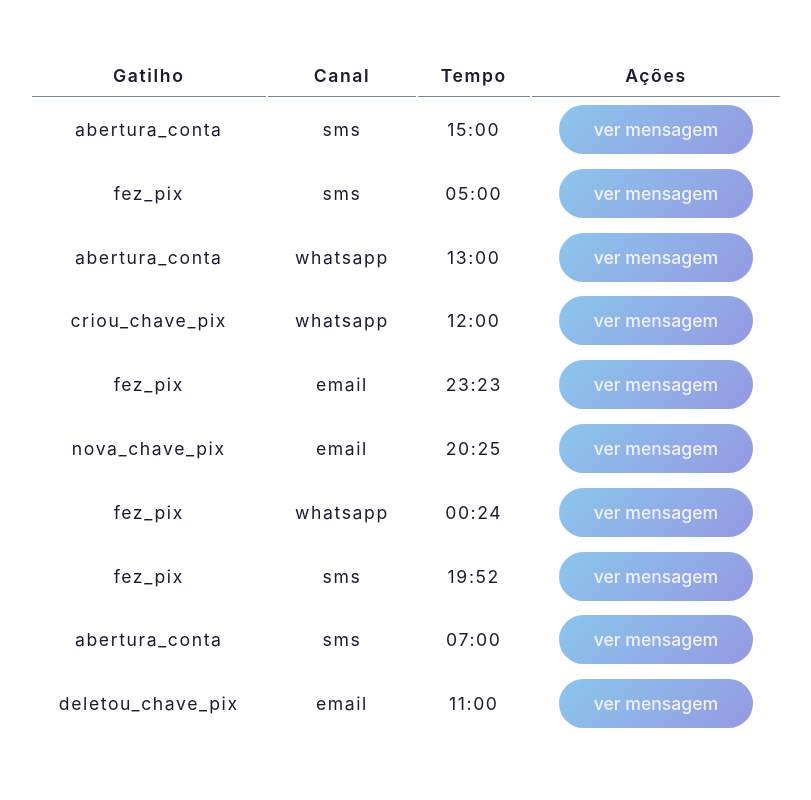
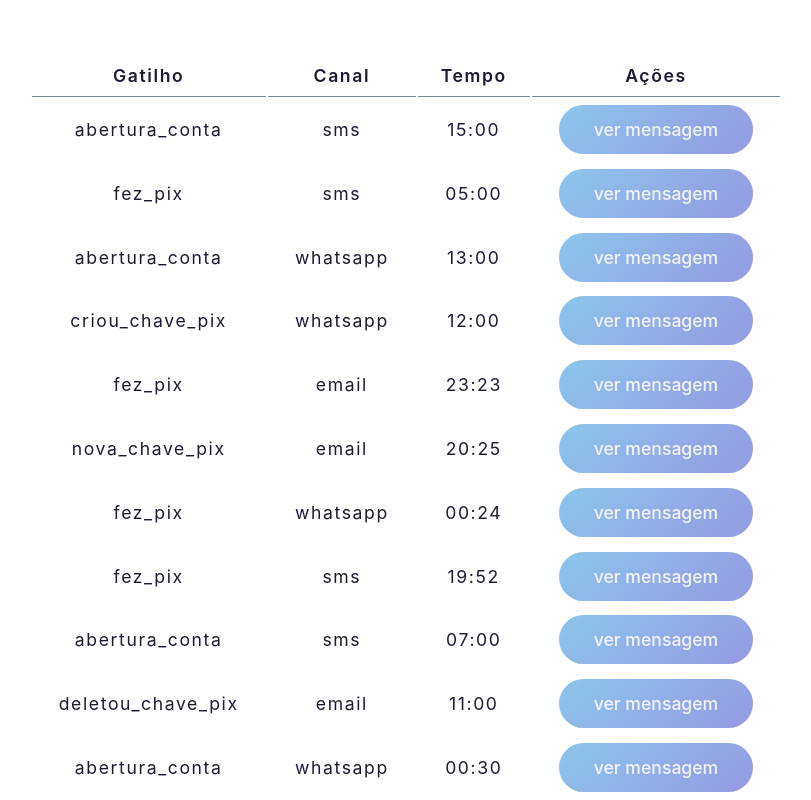
Before and after one commit to mrcomputer2018/projeto2, a React (Create React App) app: page / in a window 1280 px wide. Shown: the part 275-1075 px from the top of the page, without its empty margins (234-1045 px from the left). Before the commit the page ends 1011 px from the top, so only its background shows below. Built offline with nearby package versions, Linux system fonts and the light colour scheme; data requests are answered from the project's data file.

Commit message:
limpeza de campos

```diff
--- a/src/data/server.json
+++ b/src/data/server.json
@@ -69,6 +69,13 @@
       "trigger": "deletou_chave_pix",
       "timer": "11:00",
       "message": "teste de inclusao"
+    },
+    {
+      "id": 1631803103304,
+      "channel": "whatsapp",
+      "trigger": "abertura_conta",
+      "timer": "00:30",
+      "message": "testando"
     }
   ],
   "channels": [
--- a/src/pages/Cadastro.jsx
+++ b/src/pages/Cadastro.jsx
@@ -153,7 +153,8 @@ const Cadastro = () => {
                                 <label htmlFor="select-timer">Timer:</label>
                                 <div>
                                     <input
-                                        type="text" required
+                                        value= { timer }
+                                        type="text" required placeholder=""
                                         onChange={(event) => setTimer(event.target.value)}/>
                                 </div>
                             </div>
@@ -162,6 +163,7 @@ const Cadastro = () => {
                                 <label htmlFor="select-textarea">Mensagem:</label>
                                 <div className='textarea'>
                                     <textarea
+                                        value= { message }
                                         name="textarea" id="" cols="120" rows="12" required
                                         onChange={(event) => setMessage(event.target.value)}></textarea>
                                 </div>
```
